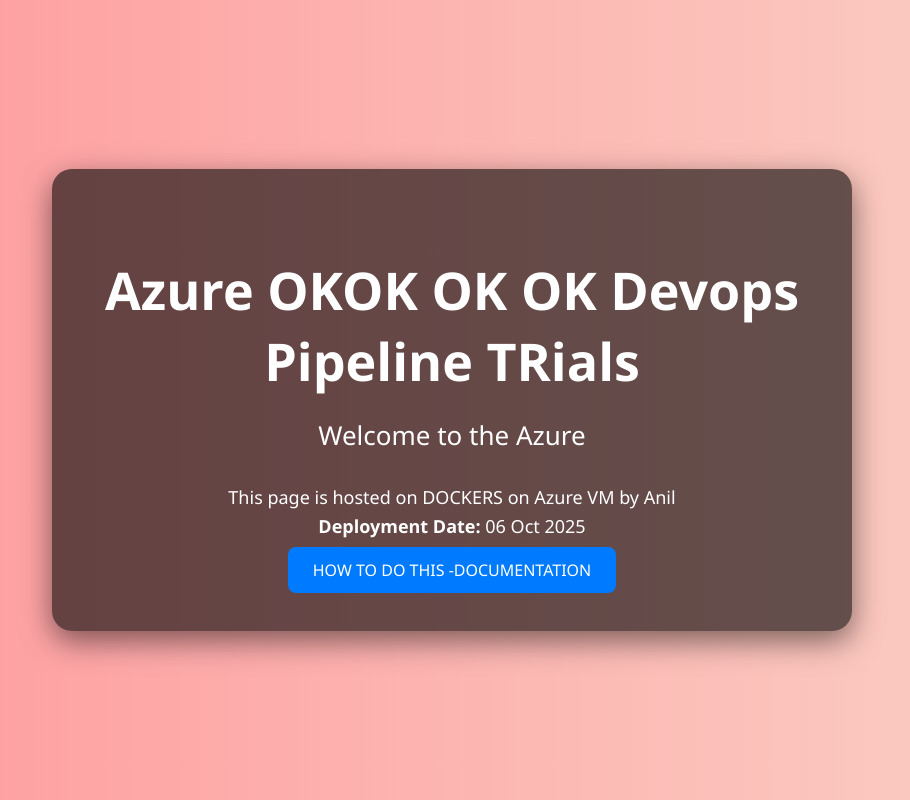
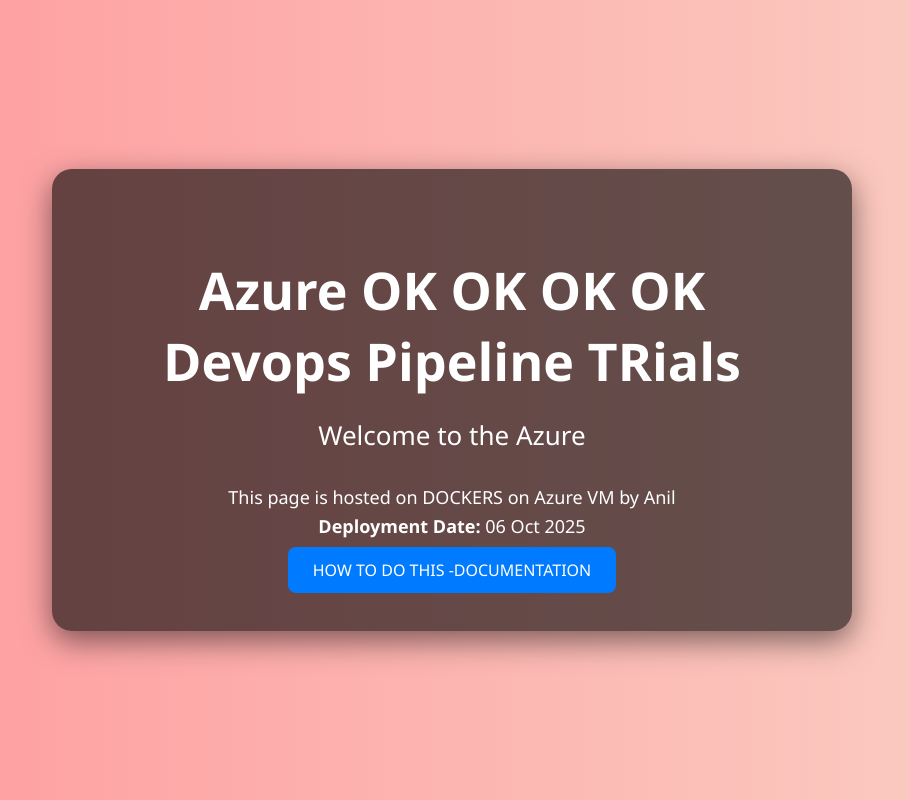
Before and after one commit to Anilmidna/Devops_Pipeline_AzureVM, a plain HTML site: page index.html in a window 1280 px wide. Shown: the whole page, without its empty margins (188-1098 px from the left). Drawn offline with Linux system fonts and the light colour scheme.

Commit message:
Update index.html

```diff
--- a/index.html
+++ b/index.html
@@ -63,7 +63,7 @@
 </head>
 <body>
   <div class="container">
-    <h1>Azure OKOK OK OK Devops Pipeline TRials</h1>
+    <h1>Azure OK OK OK OK Devops Pipeline TRials</h1>
     <h2>Welcome to the Azure </h2>
     <p>This page is hosted on DOCKERS on Azure VM by Anil<br>
     <strong>Deployment Date:</strong> 06 Oct 2025</p>
```
